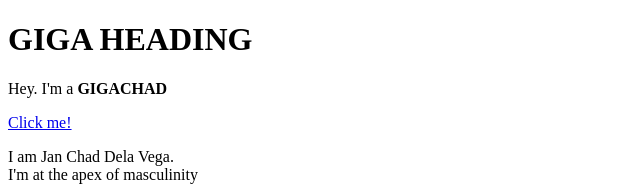
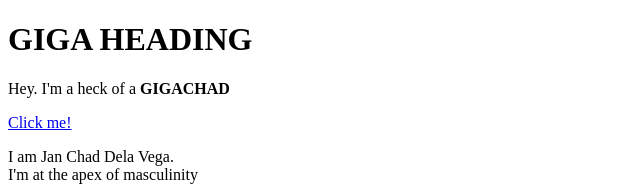
Before and after one commit to Saiphell/cartoon-hero, a plain HTML site: page test.html in a window 1280 px wide. Shown: the top 186 px of the page, without its empty margins (0-640 px from the left). Drawn offline with Linux system fonts and the light colour scheme.

Commit message:
Update test.html

```diff
--- a/test.html
+++ b/test.html
@@ -5,7 +5,7 @@
 </head>
 	<body>
 		<h1> GIGA HEADING</h1>
-		<p>Hey. I'm a <b>GIGACHAD</b></p>
+		<p>Hey. I'm a heck of a <b>GIGACHAD</b></p>
 		<a href="https://www.youtube.com/watch?v=ctkmxYkfAsY" target="_blank" title="Lezgo to gigachad">Click me!</a>
 		<p>I am Jan Chad Dela Vega. <br>
 		I'm at the apex of masculinity</p>
```
